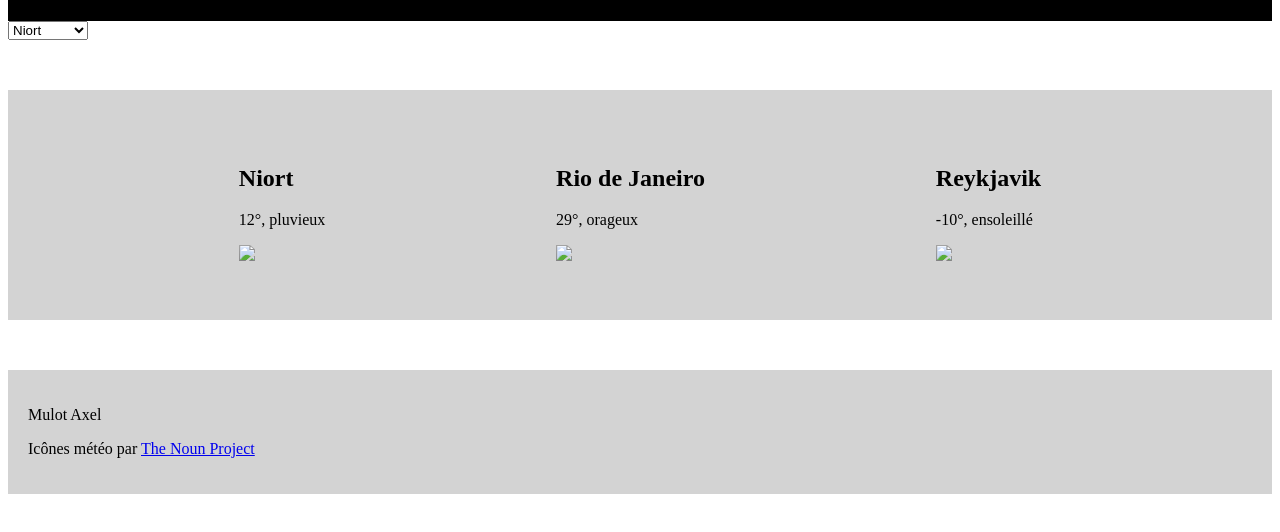
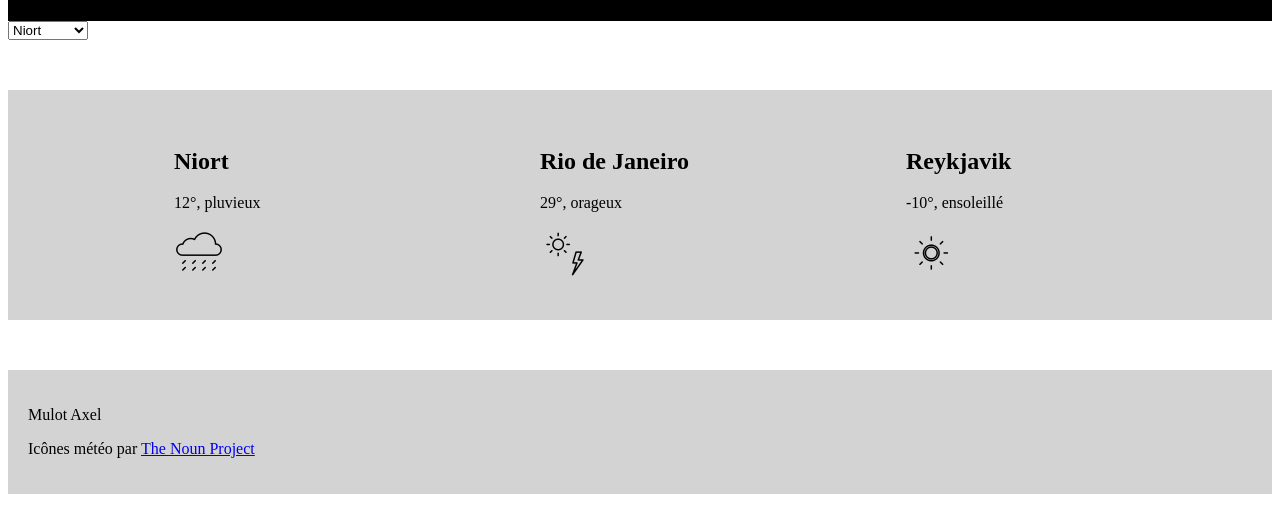
Before and after one commit to AxelMulot1/td1js.github.io, a plain HTML site: page index.html in a window 1280 px wide. Shown: the part 108-640 px from the top of the page. Drawn offline with Linux system fonts and the light colour scheme.

Commit message:
Update index.html

```diff
--- a/index.html
+++ b/index.html
@@ -47,19 +47,19 @@
 			<div id="Niort" class="ville">
 				 <h2>Niort</h2>
 				 <p>12°, pluvieux</p>
-				 <img src="./image/pluvieux.png" width="25%"/>
+				 <img src="pluvieux.png" width="25%"/>
 			 </div>
 
 			 <div id="Rio" class="ville">
 				 <h2>Rio de Janeiro</h2>
 				 <p>29°, orageux</p>
-				 <img src="./image/orageux.png" width="25%"/>
+				 <img src="orageux.png" width="25%"/>
 			 </div>
 
 			 <div id="Reykjavik" class="ville">
 				 <h2>Reykjavik</h2>
 				 <p>-10°, ensoleillé</p>
-				 <img src="./image/ensoleille.png" width="25%"/>
+				 <img src="ensoleille.png" width="25%"/>
 			 </div>
 		</div>
 
```
